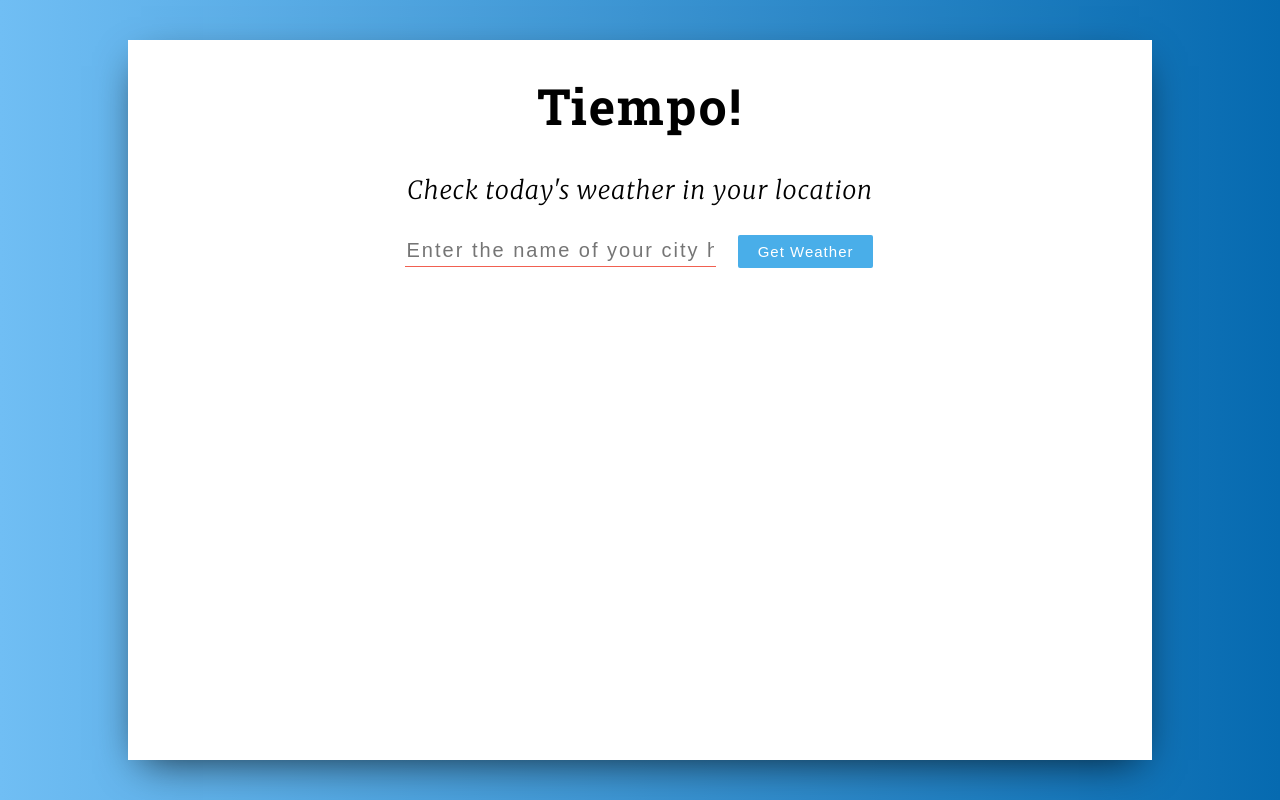
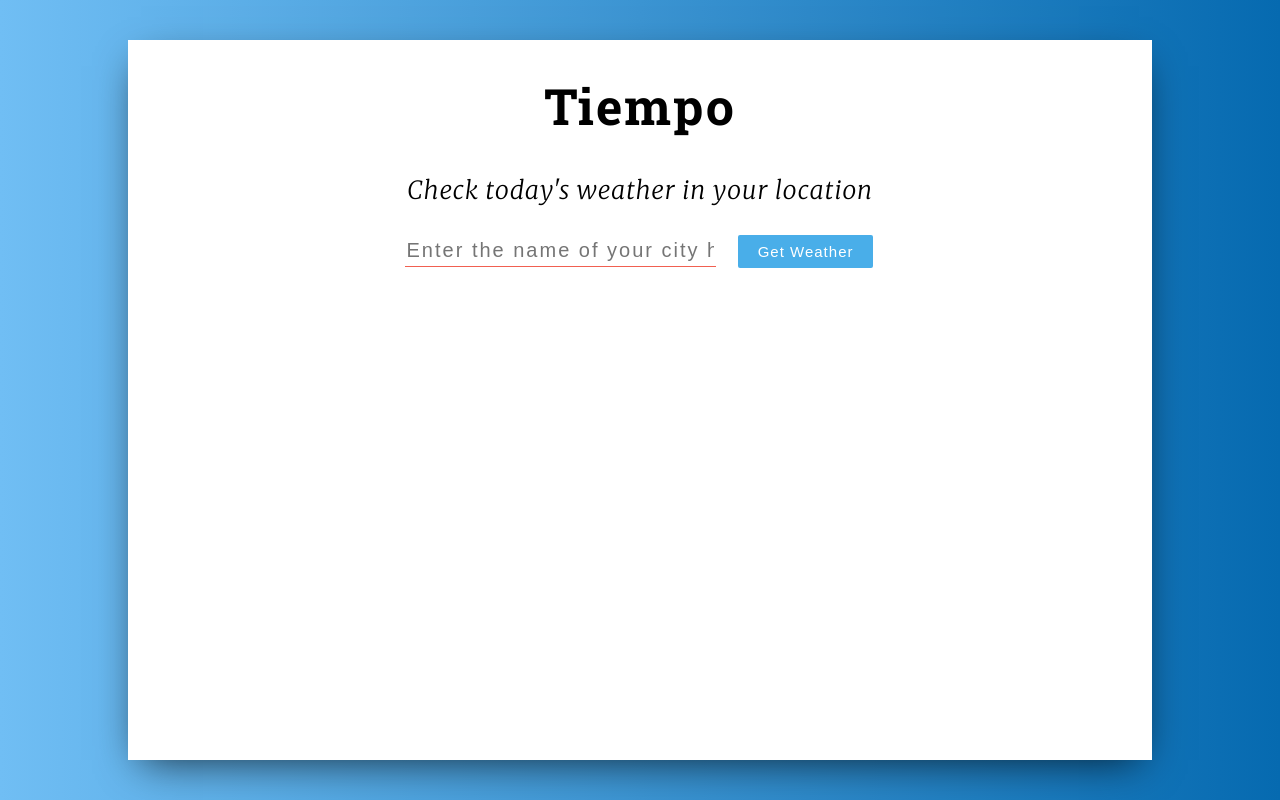
Before and after one commit to suleimanabache/tiempo, a React (Create React App) app: page / in a window 1280 px wide. Built offline with nearby package versions, Linux system fonts and the light colour scheme.

Commit message:
unit testing for form

```diff
--- a/src/pages/home/components/title/title.tsx
+++ b/src/pages/home/components/title/title.tsx
@@ -4,7 +4,7 @@ import "./title.styles.css";
 const Title = () => {
   return (
     <div>
-      <h1 className='title-container__title'>Tiempo!</h1>
+      <h1 className='title-container__title'>Tiempo</h1>
       <p className='title-container__subtitle'>
         {" "}
         Check today's weather in your location{" "}
```
